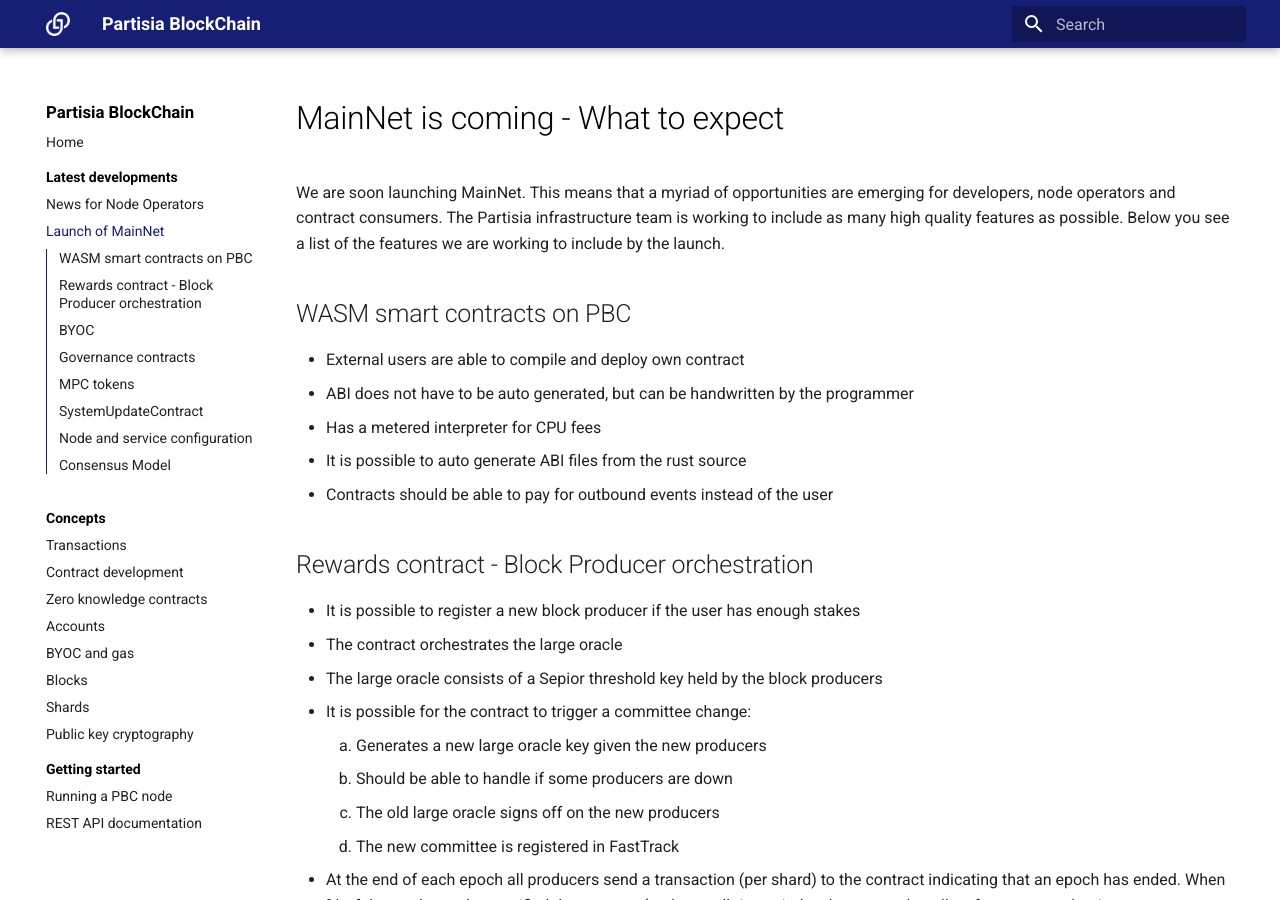
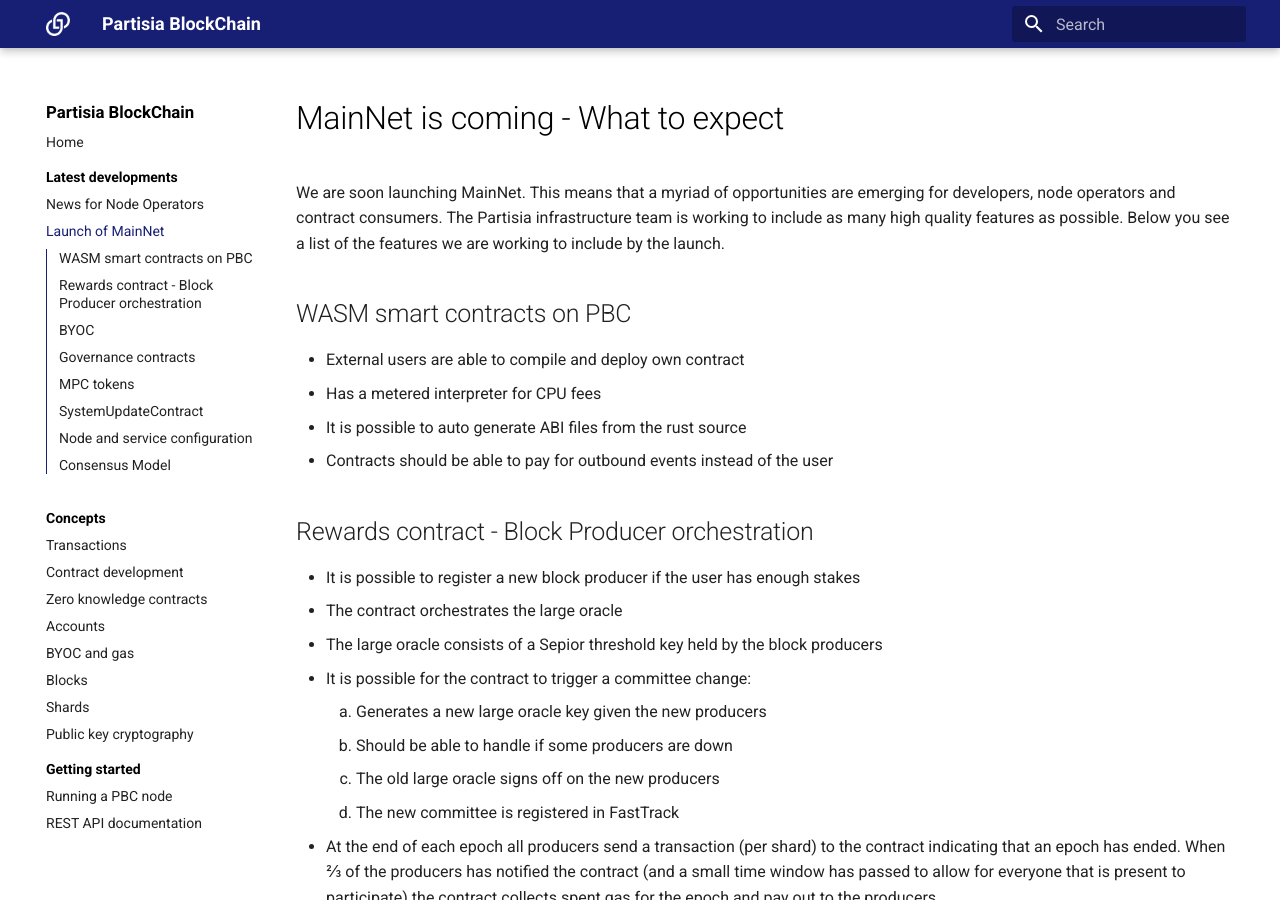
Before and after one commit to 0xSero/partisia-docs, an MkDocs documentation site: the page built from docs/mainnet.md, in a window 1280 px wide and 900 px high. Built offline with MkDocs 1.6.1 and Material for MkDocs 9.7.7, drawn with Linux system fonts in a browser that asks for light colours; a script that is not in the unit is left out.

Commit message:
commit on 1379

```diff
--- a/docs/mainnet.md
+++ b/docs/mainnet.md
@@ -4,7 +4,6 @@
 ## WASM smart contracts on PBC
 
 - External users are able to compile and deploy own contract
-- ABI does not have to be auto generated, but can be handwritten by the programmer
 - Has a metered interpreter for CPU fees
 - It is possible to auto generate ABI files from the rust source
 - Contracts should be able to pay for outbound events instead of the user
```
